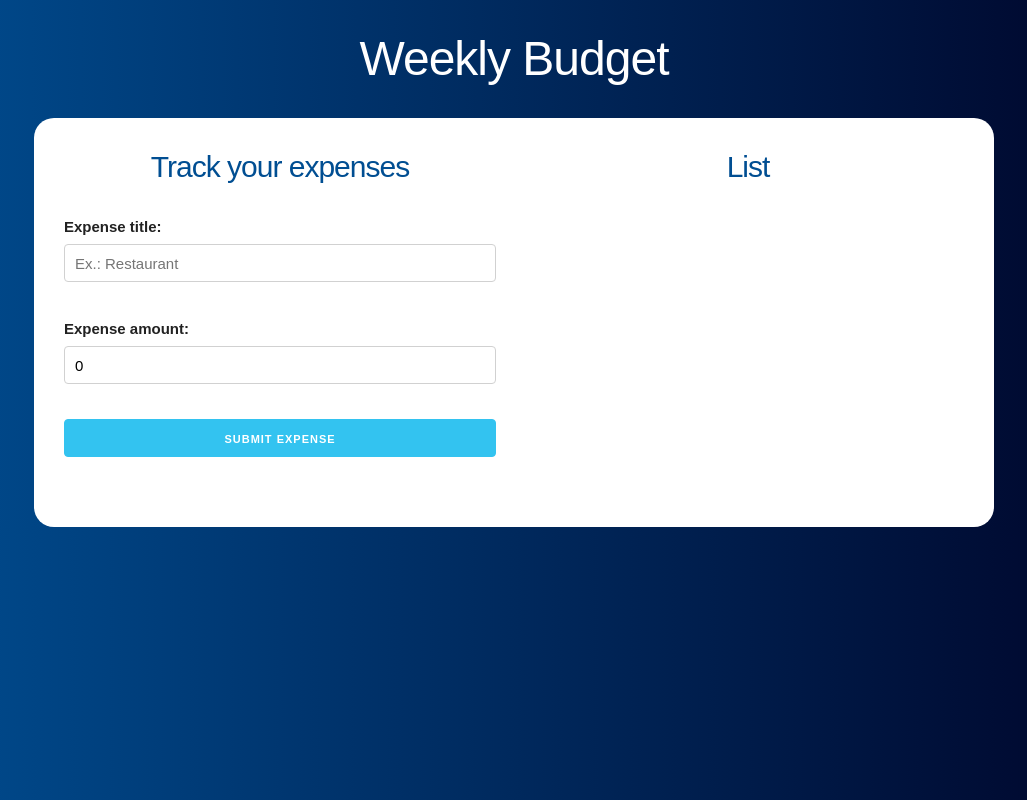
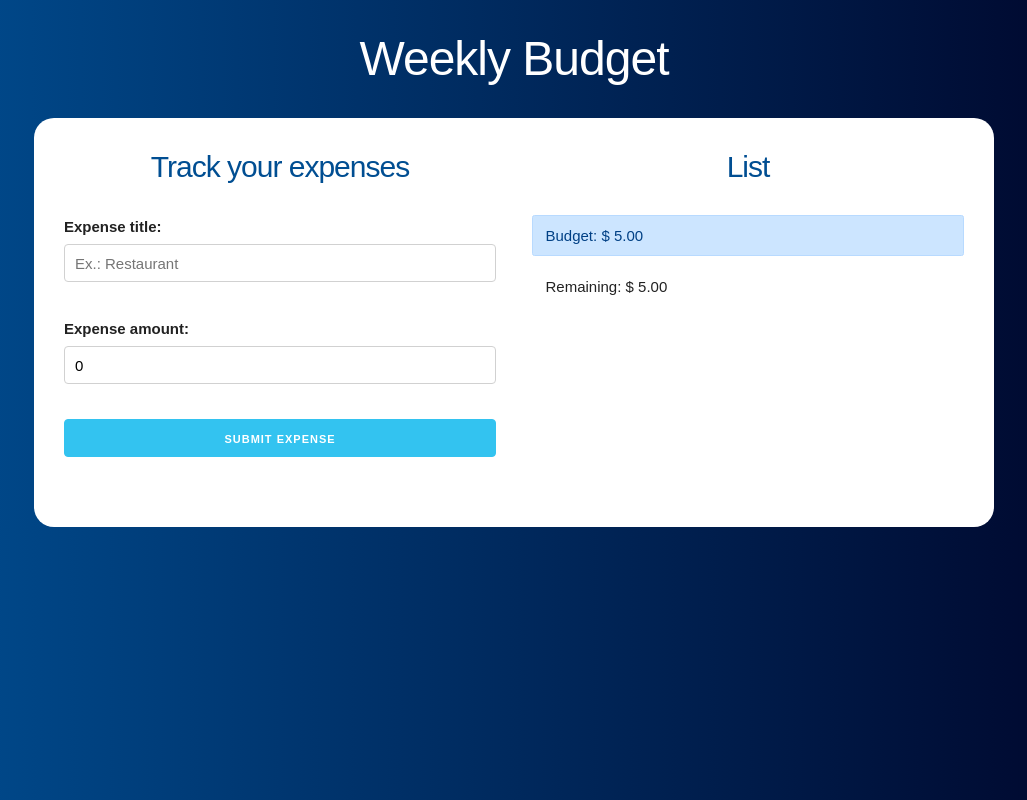
Before and after one commit to JsonDmz95/react-weeklyBudget, a React (Create React App) app: page / in a window 1280 px wide. Both pictures are taken after typing "5" into the empty fields and a click on the input "Set Budget". Shown: the whole page, without its empty margins (126-1153 px from the left). Built offline with nearby package versions, Linux system fonts and the light colour scheme.

Commit message:
Updatin remaining when the user add a expense

```diff
--- a/src/App.js
+++ b/src/App.js
@@ -1,7 +1,8 @@
-import React, { useState } from "react";
+import React, { useState, useEffect } from "react";
 import Question from "./components/Question";
 import Form from "./components/Form";
 import List from "./components/List";
+import Budget from "./components/Budget";
 
 function App() {
   //define state
@@ -9,14 +10,31 @@ function App() {
   const [remaining, updateRemaining] = useState(0);
   const [question, updateQuestion] = useState(true);
   const [expenses, updateExpenses] = useState([]);
+  const [expense, addNewExpense] = useState({});
+  const [createExpense, saveCreateExpense] = useState(false);
+
+  // useEffect tha updates reaming
+  useEffect(() => {
+    if(createExpense){
+      updateExpenses([
+        ...expenses,
+        expense
+      ]);
+
+      const remaninBudget = remaining - expense.amount;
+      updateRemaining(remaninBudget);
+
+      saveCreateExpense(false);
+    }
+  }, [expense]);
 
   //Add a new expense
-  const addNewExpense = (expense) =>{
-    updateExpenses([
-      ...expenses,
-      expense
-    ]);
-  }
+  // const addNewExpense = (expense) =>{
+  //   updateExpenses([
+  //     ...expenses,
+  //     expense
+  //   ]);
+  // }
 
   return (
     <div className="container">
@@ -35,11 +53,17 @@ function App() {
             <div className="one-half column">
               <Form
                 addNewExpense={addNewExpense}
+                saveCreateExpense={saveCreateExpense}
               />
             </div>
             <div className="one-half column">
               <List
                 expenses={expenses}
+              />
+
+              <Budget
+                budget={budget}
+                remaining={remaining}
               />
             </div>
           </div>
--- /dev/null
+++ b/src/components/Budget.js
@@ -0,0 +1,16 @@
+import React, {Fragment} from 'react';
+
+const Budget = ({budget, remaining}) => {
+  return (
+      <Fragment>
+        <div className="alert alert-primary">
+          Budget: $ {budget}
+        </div>
+        <div className="alert">
+          Remaining: $ {remaining}
+        </div>
+      </Fragment>
+   );
+}
+
+export default Budget;
--- a/src/components/Form.js
+++ b/src/components/Form.js
@@ -2,7 +2,7 @@ import React, {useState} from 'react';
 import Error from "./Error";
 import shortid from 'shortid';
 
-const Form = ({addNewExpense}) => {
+const Form = ({addNewExpense, saveCreateExpense}) => {
 
   const [expense, saveExpense] = useState({
     title: "",
@@ -28,6 +28,7 @@ const Form = ({addNewExpense}) => {
 
     //send exprense to app
     addNewExpense(expense);
+    saveCreateExpense(true);
 
     //clean form
     saveExpense({
```
